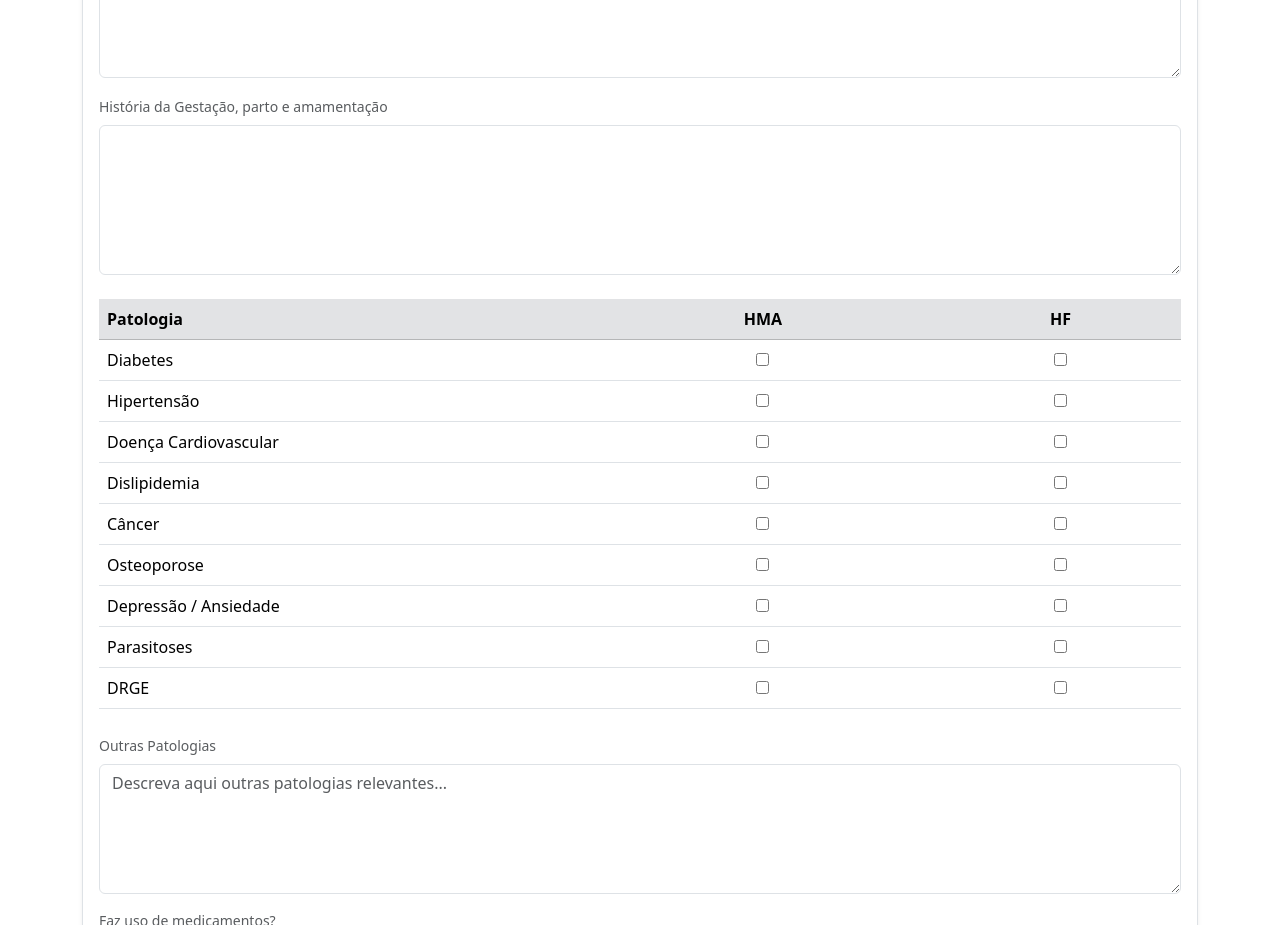
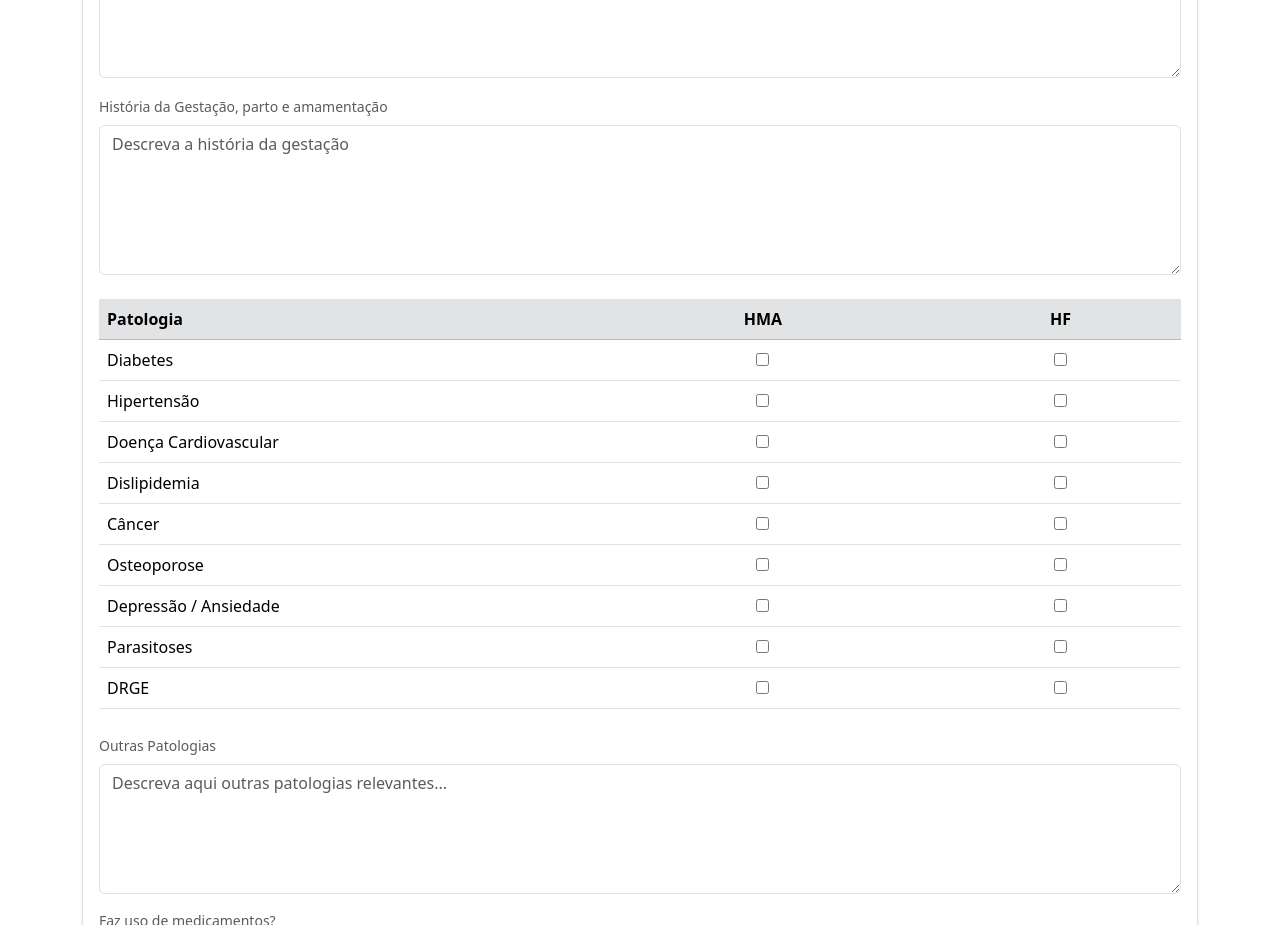
Before and after one commit to brenofaro/prontuarioUFS, a React (Vite) app in the folder frontend/: page /anamnese-infantil/1 in a window 1280 px wide. Shown: the part 1620-2545 px from the top of the page. Built offline with nearby package versions, Linux system fonts and the light colour scheme; no server answers.

Commit message:
Adiciona ajustes aos forms

```diff
--- a/frontend/src/components/ChildAnamneseForm/components/SaudeChild.jsx
+++ b/frontend/src/components/ChildAnamneseForm/components/SaudeChild.jsx
@@ -91,7 +91,7 @@ const SaudeChild = ({ formData, setFormData }) => {
           </label>
           <textarea
             className="form-control"
-            placeholder=""
+            placeholder="Descreva a história da gestação"
             id="historia_gestacao"
             name="historia_gestacao"
             style={{ height: "150px" }}
```
